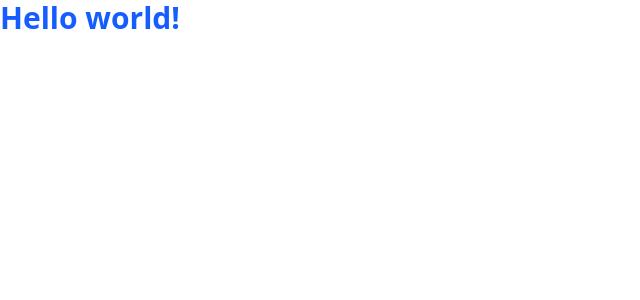
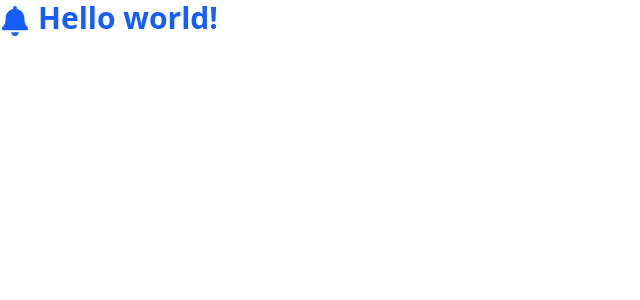
Before and after one commit to mateusdev21/nexahealth-frontend, a Next.js app: page / in a window 1280 px wide. Shown: the top 300 px of the page, without its empty margins (0-640 px from the left). Built offline with nearby package versions, Linux system fonts and the light colour scheme.

Commit message:
chore: add react icon

```diff
--- a/app/page.tsx
+++ b/app/page.tsx
@@ -1,3 +1,10 @@
+import { FaBell } from "react-icons/fa";
+
 export default function Home() {
-  return <h1 className="text-3xl font-bold text-blue-600">Hello world!</h1>;
+  return (
+    <h1 className="text-3xl font-bold text-blue-600">
+      <FaBell className="inline mr-2" />
+      Hello world!
+    </h1>
+  );
 }
--- a/package.json
+++ b/package.json
@@ -14,6 +14,7 @@
     "postcss": "^8.5.4",
     "react": "^19.0.0",
     "react-dom": "^19.0.0",
+    "react-icons": "^5.5.0",
     "tailwindcss": "^4.1.8"
   },
   "devDependencies": {
```
Also changed, not shown: 1 other file (tests, documents, lock files or other folders).
